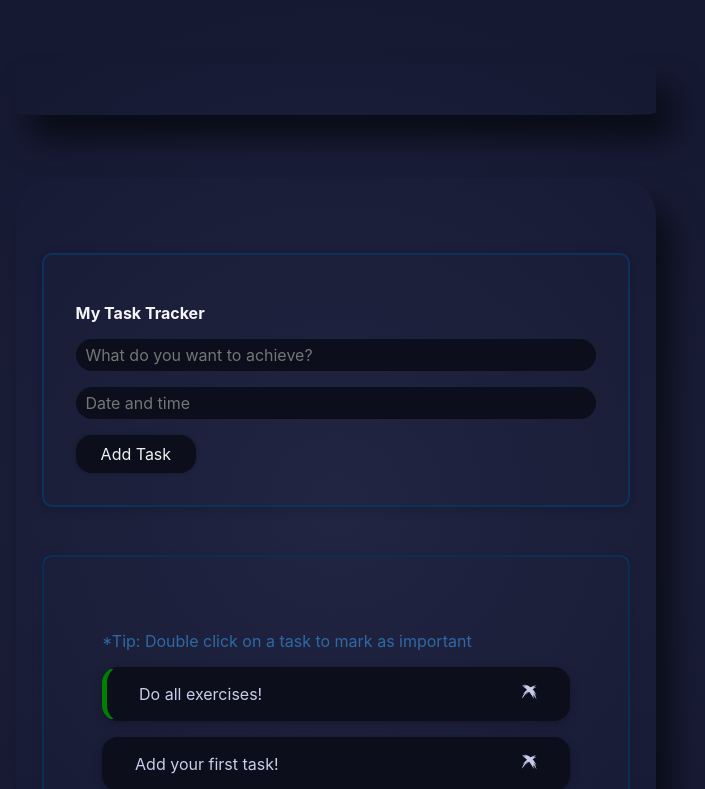
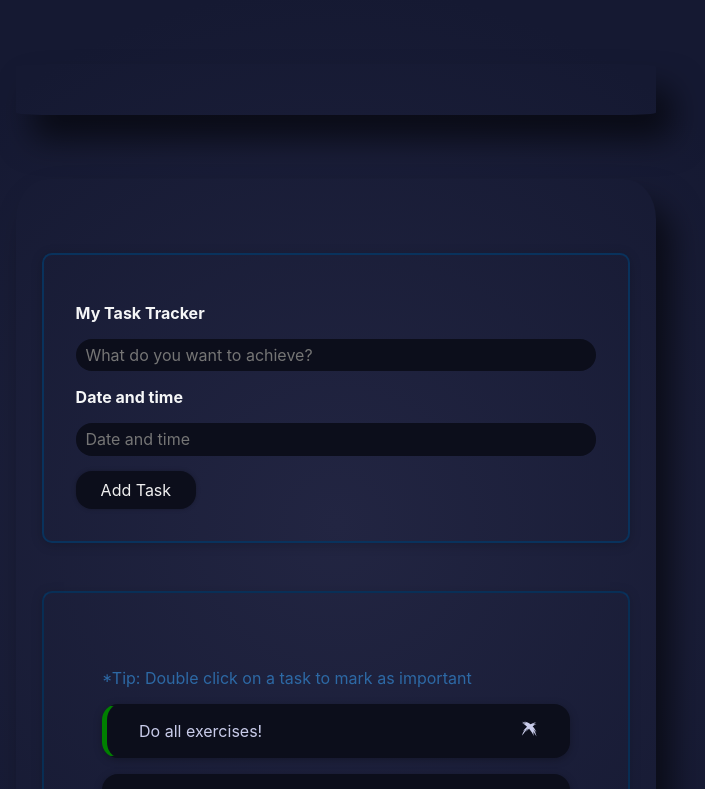
Before and after one commit to jalonghurst/motivational-task-tracker, a React (Create React App) app: page / in a window 1280 px wide. Shown: the top 789 px of the page, without its empty margins (304-1009 px from the left). Built offline with nearby package versions, Linux system fonts and the light colour scheme.

Commit message:
Added label to second text input

```diff
--- a/src/components/TaskGoals/TaskInput/TaskInput.js
+++ b/src/components/TaskGoals/TaskInput/TaskInput.js
@@ -62,6 +62,7 @@ const TaskInput = props => {
           placeholder='What do you want to achieve?'
           onChange={goalInputChangeHandler}
         />
+        <label>Date and time</label>
          <input
           type="text"
           placeholder='Date and time'
```
